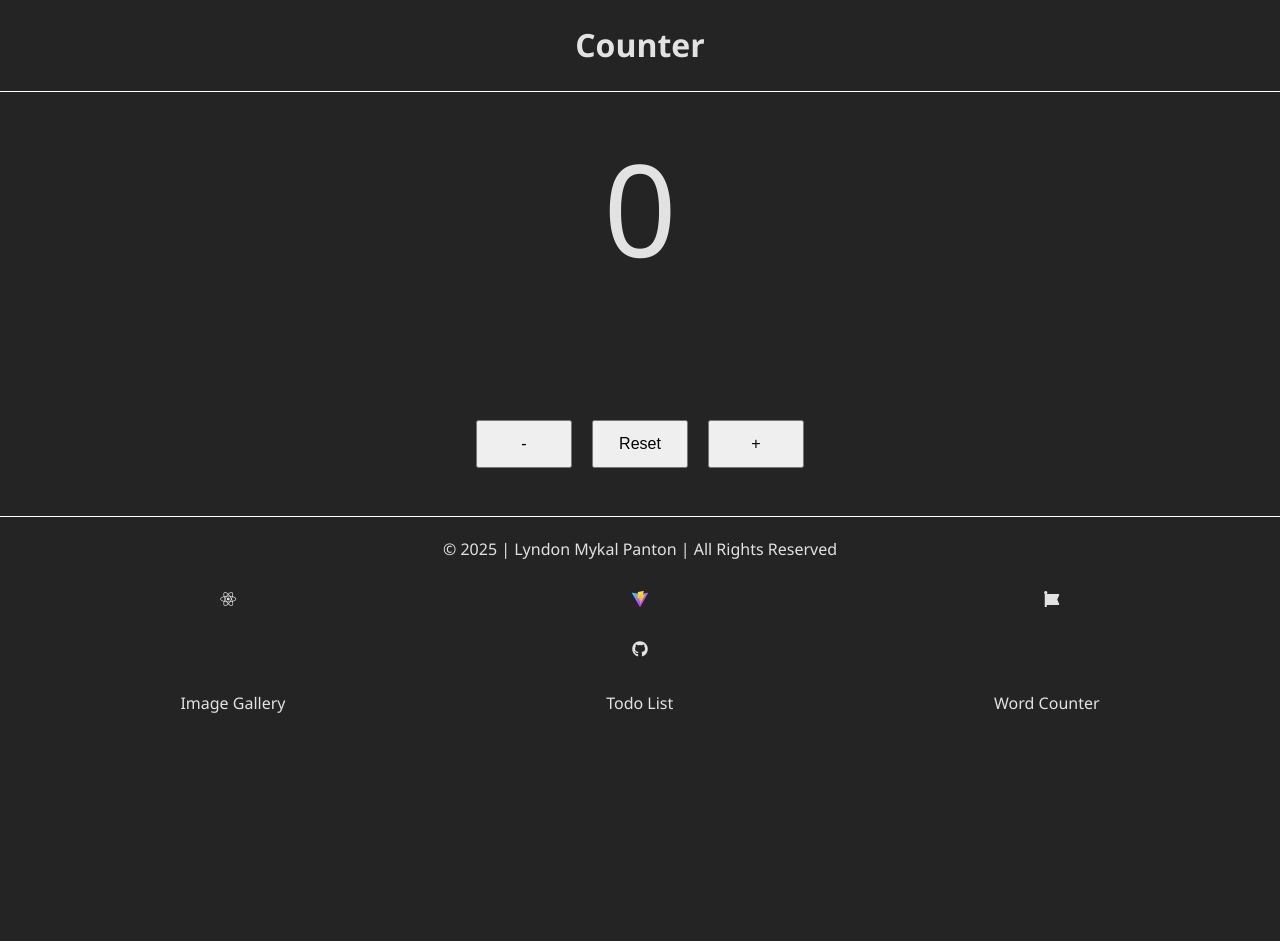
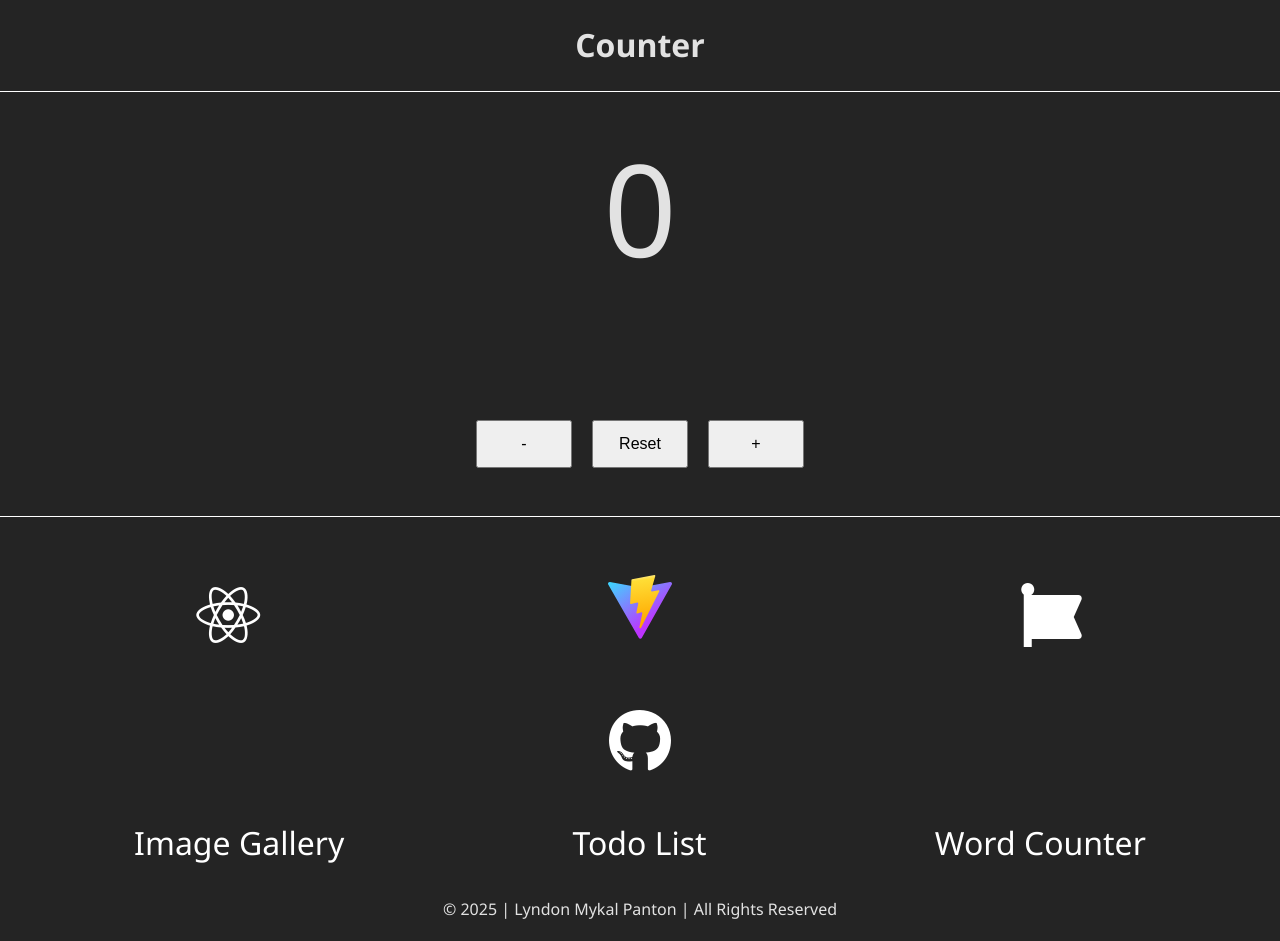
Before and after one commit to lyndonpanton/counter, a React (Vite) app in the folder react-app/: page / in a window 1280 px wide. Before the commit the page ends 821 px from the top, so only its background shows below. Built offline with nearby package versions, Linux system fonts and the light colour scheme.

Commit message:
Styled footer content links

```diff
--- a/react-app/src/components/Footer.jsx
+++ b/react-app/src/components/Footer.jsx
@@ -8,10 +8,10 @@ const Footer = () => {
 
     return (
         <footer>
-            <p>&copy; { year } | Lyndon Mykal Panton | All Rights Reserved</p>
             <Technology />
             <Social />
             <Projects />
+            <p>&copy; { year } | Lyndon Mykal Panton | All Rights Reserved</p>
         </footer>
     );
 };
--- a/react-app/src/components/Projects.jsx
+++ b/react-app/src/components/Projects.jsx
@@ -3,9 +3,9 @@ import './css/ExternalLinks.css'
 const Projects = () => {
     return (
         <div id="projects" className="external-icons">
-            <span>Image Gallery</span>
-            <span>Todo List</span>
-            <span>Word Counter</span>
+            <a className="project-link" href="./" target="_blank">Image Gallery</a>
+            <a className="project-link" href="./" target="_blank">Todo List</a>
+            <a className="project-link" href="./" target="_blank">Word Counter</a>
         </div>
     );
 };
--- a/react-app/src/components/Social.jsx
+++ b/react-app/src/components/Social.jsx
@@ -1,7 +1,15 @@
+import './css/ExternalLinks.css'
+
 const Social = () => {
+    const url = {
+        github: "https://github.com/lyndonpanton"
+    };
+
     return (
         <div id="social" className="social-icons">
-            <i className="fa-brands fa-github"></i>
+            <a className="external-icon social-icon social-icon-github" href={ url.github } target="_blank">
+                <i className="fa-brands fa-github"></i>
+            </a>
         </div>
     );
 };
--- a/react-app/src/components/Technology.jsx
+++ b/react-app/src/components/Technology.jsx
@@ -1,11 +1,23 @@
 import './css/ExternalLinks.css'
 
 const Technology = () => {
+    const url = {
+        react: "https://react.dev/",
+        vite: "https://vite.dev/",
+        fontawesome: "https://fontawesome.com/"
+    };
+
     return (
         <div id="technology" className="external-icons">
-            <i className="fa-brands fa-react"></i>
-            <img className="fa-vite" src="/vite.svg" />
-            <i className="fa-solid fa-font-awesome"></i>
+            <a className="external-icon technology-icon technology-icon-react" href={ url.react } target="_blank">
+                <i className="fa-brands fa-react"></i>
+            </a>
+            <a className="external-icon technology-icon technology-icon-vite" href={ url.vite } target="_blank">
+                <img className="fa-vite" src="/vite.svg" />
+            </a>
+            <a className="external-icon technology-icon technology-icon-fontawesome" href={url.fontawesome } target="_blank">
+                <i className="fa-solid fa-font-awesome"></i>
+            </a>
         </div>
     );
 };
--- a/react-app/src/components/css/ExternalLinks.css
+++ b/react-app/src/components/css/ExternalLinks.css
@@ -1,11 +1,46 @@
+.external-icon {
+    font-size: 4em;
+}
+
 .fa-vite {
     width: 1em;
     height: auto;
 }
 
+.project-link {
+    color: white;
+    font-size: 2em;
+    text-decoration: none;
+}
+
+.project-link:hover {
+    color: chartreuse;
+    text-decoration: underline;
+}
+
+.social-icon, .technology-icon {
+    color: white;
+}
+
+.social-icon-github:hover {
+    color: magenta;
+}
+
+.technology-icon-fontawesome:hover {
+    color: #538DD7;
+}
+
 .technology-icons {
     display: inline;
 }
+
+.technology-icon-react:hover {
+    color: #61DBFB
+}
+
+/* .technology-icon-vite:hover {
+    color: #F4C01B
+} */
 
 .external-icons i {
     margin-left: 5px;
@@ -18,3 +53,13 @@
 
     margin: 30px 0;
 }
+
+/* Tablet, Laptop */
+@media screen and (max-width: 1000px) {
+    /* external-icon, fa-vite */
+}
+
+/* Phone */
+@media screen and (max-width: 500px) {
+
+}
```
